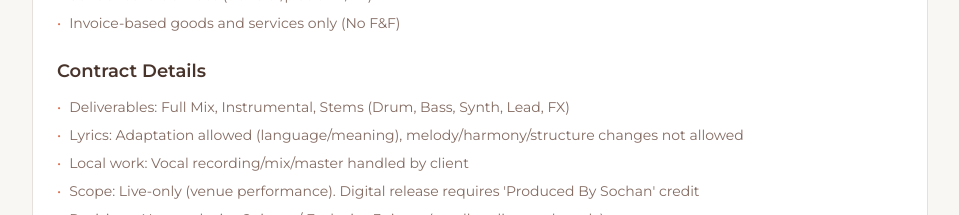
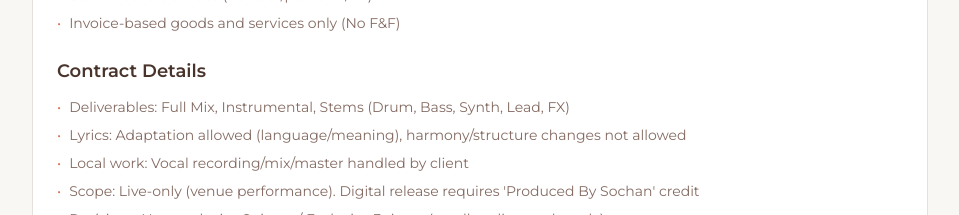
Before and after one commit to like-daffy/culture-and-tech-homepage, a Next.js app: page / in a window 1280 px wide. Shown: the part 2020-2235 px from the top of the page, without its empty margins (160-1119 px from the left). Built offline with nearby package versions, Linux system fonts and the light colour scheme.

Commit message:
chore(content): update service features and music details

```diff
--- a/src/components/MusicDetails.tsx
+++ b/src/components/MusicDetails.tsx
@@ -34,7 +34,7 @@
           title: "Contract Details",
           items: [
             "Deliverables: Full Mix, Instrumental, Stems (Drum, Bass, Synth, Lead, FX)",
-            "Lyrics: Adaptation allowed (language/meaning), melody/harmony/structure changes not allowed",
+            "Lyrics: Adaptation allowed (language/meaning), harmony/structure changes not allowed",
             "Local work: Vocal recording/mix/master handled by client",
             "Scope: Live-only (venue performance). Digital release requires 'Produced By Sochan' credit",
             "Revisions: Non-exclusive 2 times / Exclusive 3 times (small audio tweaks only)",
@@ -72,7 +72,7 @@
       discography: {
         title: "최근 작품",
         items: [
-          "(2024) Oh My Sunshine - Uzuki",
+          "Oh My Sunshine - 유츠키",
           "(2024) NEK1 PR4DE SE (오프닝 음악)",
         ],
       },
@@ -83,9 +83,9 @@
           title: "계약 세부사항",
           items: [
             "제공물: 풀 믹스, 인스트루멘탈, 스템 (드럼, 베이스, 신스, 리드, FX)",
-            "가사: 적응 허용 (언어/의미), 멜로디/하모니/구조 변경 불가",
+            "가사: 변경 및 재작사 허용, 하모니/구조 변경 불가",
             "로컬 작업: 보컬 녹음/믹스/마스터는 클라이언트 담당",
-            "범위: 라이브 전용 (공연장 공연). 디지털 릴리스는 'Produced By 소찬' 크레딧 필수",
+            "범위: 라이브 전용 (공연장 공연). 디지털 릴리스는 'Produced By Sochan' 크레딧 필수",
             "수정: 비독점 2회 / 독점 3회 (작은 오디오 조정만)",
             "가사 적응은 수정 횟수에 포함되지 않음",
             "최대 수정 횟수 초과 불가",
--- a/src/components/Services.tsx
+++ b/src/components/Services.tsx
@@ -81,7 +81,6 @@
           features: [
             "라이브 공연 세션",
             "스튜디오 녹음",
-            "전문 장비",
             "유연한 일정 조정",
           ],
         },
```
